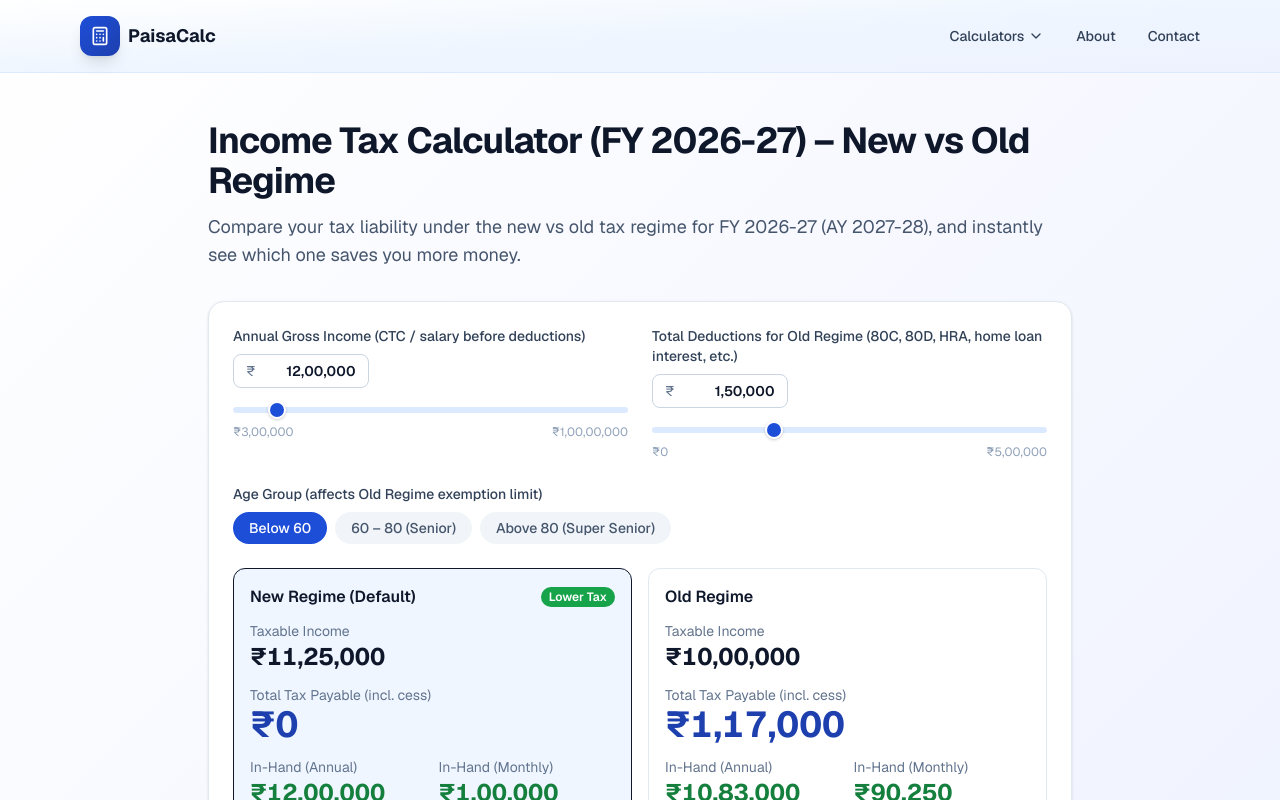
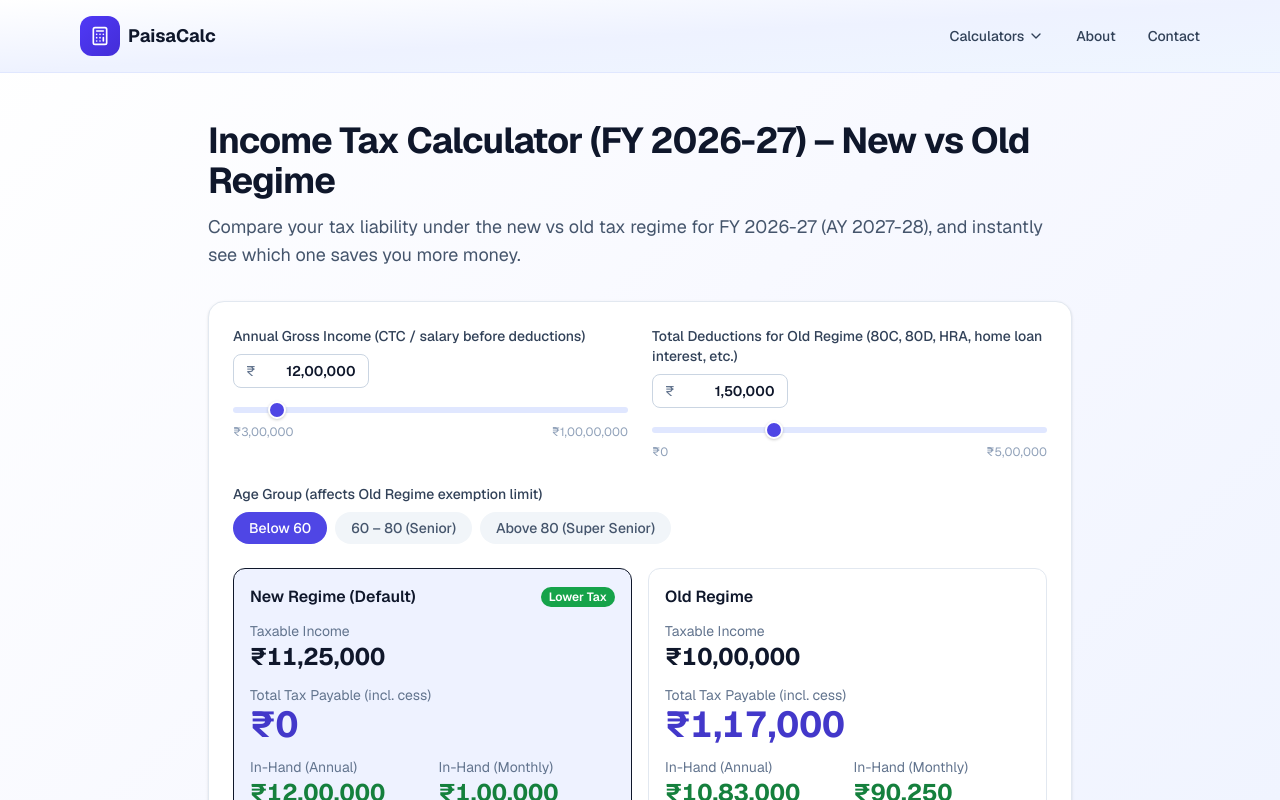
Before and after one commit to ganeshmeena77-gif/paisacalc, a Next.js app: page /income-tax-calculator in a window 1280 px wide. Shown: the top 800 px of the page. Built offline with nearby package versions, Linux system fonts and the light colour scheme.

Commit message:
Apply Deep Indigo + Teal color scheme for modern premium design

```diff
--- a/app/globals.css
+++ b/app/globals.css
@@ -5,17 +5,17 @@
   --background: #ffffff;
   --foreground: #0f172a;
 
-  --color-brand-50: #eff6ff;
-  --color-brand-100: #dbeafe;
-  --color-brand-200: #bfdbfe;
-  --color-brand-500: #2563eb;
-  --color-brand-600: #1d4ed8;
-  --color-brand-700: #1e40af;
-  --color-brand-900: #1e3a8a;
+  --color-brand-50: #eef2ff;
+  --color-brand-100: #e0e7ff;
+  --color-brand-200: #c7d2fe;
+  --color-brand-500: #6366f1;
+  --color-brand-600: #4f46e5;
+  --color-brand-700: #4338ca;
+  --color-brand-900: #312e81;
 
-  --color-accent-50: #fdf2f8;
-  --color-accent-500: #ec4899;
-  --color-accent-600: #db2777;
+  --color-accent-50: #f0fdfa;
+  --color-accent-500: #14b8a6;
+  --color-accent-600: #0d9488;
 
   --color-positive-50: #f0fdf4;
   --color-positive-500: #16a34a;
--- a/app/layout.tsx
+++ b/app/layout.tsx
@@ -46,7 +46,7 @@ export default function RootLayout({
 }>) {
   return (
     <html lang="en" className={`${geistSans.variable} ${geistMono.variable} h-full antialiased`}>
-      <body className="flex min-h-full flex-col bg-gradient-to-br from-white via-blue-50 to-indigo-50 text-slate-900">
+      <body className="flex min-h-full flex-col bg-gradient-to-br from-white via-indigo-50 to-blue-50 text-slate-900">
         <Header />
         <main className="flex-1">{children}</main>
         <Footer />
--- a/components/CalculatorGrid.tsx
+++ b/components/CalculatorGrid.tsx
@@ -51,16 +51,16 @@ function CalculatorCardGrid({ items }: { items: CalculatorMeta[] }) {
           <Link
             key={c.slug}
             href={`/${c.slug}`}
-            className="group relative overflow-hidden flex flex-col rounded-2xl border border-slate-100 bg-white/70 backdrop-blur p-6 shadow-sm transition-all duration-300 hover:-translate-y-1 hover:border-brand-200 hover:shadow-xl hover:bg-white"
+            className="group relative overflow-hidden flex flex-col rounded-2xl border border-slate-100 bg-white/70 backdrop-blur p-6 shadow-sm transition-all duration-300 hover:-translate-y-1 hover:border-indigo-200 hover:shadow-xl hover:bg-white"
           >
             {/* Gradient background on hover */}
-            <div className="absolute inset-0 bg-gradient-to-br from-brand-50 to-transparent opacity-0 transition-opacity duration-300 group-hover:opacity-100"></div>
+            <div className="absolute inset-0 bg-gradient-to-br from-indigo-50 to-transparent opacity-0 transition-opacity duration-300 group-hover:opacity-100"></div>
 
             <div className="relative z-10">
-              <span className="mb-4 flex h-12 w-12 items-center justify-center rounded-xl bg-gradient-to-br from-brand-50 to-blue-50 text-brand-600 transition-all duration-300 group-hover:bg-gradient-to-br group-hover:from-brand-500 group-hover:to-brand-600 group-hover:text-white group-hover:shadow-lg">
+              <span className="mb-4 flex h-12 w-12 items-center justify-center rounded-xl bg-gradient-to-br from-indigo-50 to-teal-50 text-indigo-600 transition-all duration-300 group-hover:bg-gradient-to-br group-hover:from-indigo-500 group-hover:to-indigo-600 group-hover:text-white group-hover:shadow-lg">
                 <Icon className="h-6 w-6" />
               </span>
-              <h3 className="font-semibold text-slate-900 group-hover:text-brand-600 transition-colors">{c.shortTitle}</h3>
+              <h3 className="font-semibold text-slate-900 group-hover:text-indigo-600 transition-colors">{c.shortTitle}</h3>
               <p className="mt-2 line-clamp-2 text-sm text-slate-600 group-hover:text-slate-700 transition-colors">{c.description}</p>
             </div>
           </Link>
--- a/components/Footer.tsx
+++ b/components/Footer.tsx
@@ -6,12 +6,12 @@ const categories = Array.from(new Set(calculators.map((c) => c.category)));
 
 export default function Footer() {
   return (
-    <footer className="border-t border-slate-200 bg-gradient-to-b from-slate-50 to-slate-100">
+    <footer className="border-t border-slate-200 bg-gradient-to-b from-indigo-50 to-indigo-100">
       <div className="mx-auto max-w-6xl px-4 py-14">
         <div className="grid grid-cols-2 gap-8 sm:grid-cols-3 md:grid-cols-5">
           <div className="col-span-2 sm:col-span-3 md:col-span-1">
-            <Link href="/" className="flex items-center gap-2 text-base font-bold text-slate-900 hover:text-brand-600 transition-colors">
-              <span className="flex h-9 w-9 items-center justify-center rounded-lg bg-gradient-to-br from-brand-600 to-brand-700 text-white shadow-md">
+            <Link href="/" className="flex items-center gap-2 text-base font-bold text-slate-900 hover:text-indigo-600 transition-colors">
+              <span className="flex h-9 w-9 items-center justify-center rounded-lg bg-gradient-to-br from-indigo-600 to-indigo-700 text-white shadow-md">
                 <Calculator className="h-4 w-4" />
               </span>
               {SITE_NAME}
@@ -32,7 +32,7 @@ export default function Footer() {
                   .filter((c) => c.category === category)
                   .map((c) => (
                     <li key={c.slug}>
-                      <Link href={`/${c.slug}`} className="text-sm text-slate-600 hover:text-brand-600 hover:font-medium transition-colors">
+                      <Link href={`/${c.slug}`} className="text-sm text-slate-600 hover:text-indigo-600 hover:font-medium transition-colors">
                         {c.shortTitle}
                       </Link>
                     </li>
@@ -45,9 +45,9 @@ export default function Footer() {
         <div className="mt-12 flex flex-col gap-4 border-t border-slate-300 pt-8 text-sm text-slate-600 sm:flex-row sm:items-center sm:justify-between">
           <p className="font-medium">&copy; {new Date().getFullYear()} {SITE_NAME}. All rights reserved.</p>
           <div className="flex flex-wrap gap-x-6 gap-y-2">
-            <Link href="/about" className="hover:text-brand-600 hover:font-medium transition-colors">About</Link>
-            <Link href="/contact" className="hover:text-brand-600 hover:font-medium transition-colors">Contact</Link>
-            <Link href="/privacy-policy" className="hover:text-brand-600 hover:font-medium transition-colors">Privacy Policy</Link>
+            <Link href="/about" className="hover:text-indigo-600 hover:font-medium transition-colors">About</Link>
+            <Link href="/contact" className="hover:text-indigo-600 hover:font-medium transition-colors">Contact</Link>
+            <Link href="/privacy-policy" className="hover:text-indigo-600 hover:font-medium transition-colors">Privacy Policy</Link>
             <Link href="/disclaimer" className="hover:text-brand-600">Disclaimer</Link>
           </div>
         </div>
--- a/components/Header.tsx
+++ b/components/Header.tsx
@@ -12,10 +12,10 @@ export default function Header() {
   const [calcMenuOpen, setCalcMenuOpen] = useState(false);
 
   return (
-    <header className="sticky top-0 z-50 border-b border-blue-100 bg-gradient-to-br from-white via-blue-50 to-indigo-50 backdrop-blur">
+    <header className="sticky top-0 z-50 border-b border-indigo-100 bg-gradient-to-br from-white via-indigo-50 to-blue-50 backdrop-blur">
       <div className="mx-auto flex max-w-6xl items-center justify-between px-4 py-4">
-        <Link href="/" className="flex items-center gap-2 text-lg font-bold text-slate-900 hover:text-brand-600 transition-colors">
-          <span className="flex h-10 w-10 items-center justify-center rounded-xl bg-gradient-to-br from-brand-600 to-brand-700 text-white shadow-lg">
+        <Link href="/" className="flex items-center gap-2 text-lg font-bold text-slate-900 hover:text-indigo-600 transition-colors\">
+          <span className="flex h-10 w-10 items-center justify-center rounded-xl bg-gradient-to-br from-indigo-600 to-indigo-700 text-white shadow-lg\">
             <Calculator className="h-5 w-5" />
           </span>
           {SITE_NAME}
@@ -28,13 +28,13 @@ export default function Header() {
             onMouseEnter={() => setCalcMenuOpen(true)}
             onMouseLeave={() => setCalcMenuOpen(false)}
           >
-            <button className="flex items-center gap-1 text-sm font-medium text-slate-700 hover:text-brand-600 transition-colors">
+            <button className="flex items-center gap-1 text-sm font-medium text-slate-700 hover:text-indigo-600 transition-colors">
               Calculators
               <ChevronDown className="h-4 w-4" />
             </button>
             {calcMenuOpen && (
               <div className="absolute left-1/2 top-full w-[640px] -translate-x-1/2 pt-3">
-                <div className="grid grid-cols-2 gap-x-8 gap-y-4 rounded-2xl border border-blue-100 bg-white/95 p-6 shadow-2xl backdrop-blur">
+                <div className="grid grid-cols-2 gap-x-8 gap-y-4 rounded-2xl border border-indigo-100 bg-white/95 p-6 shadow-2xl backdrop-blur">
                   {categories.map((category) => (
                     <div key={category}>
                       <p className="mb-2 text-xs font-semibold uppercase tracking-wide text-slate-400">
@@ -47,7 +47,7 @@ export default function Header() {
                             <li key={c.slug}>
                               <Link
                                 href={`/${c.slug}`}
-                                className="text-sm text-slate-700 hover:text-brand-600 hover:font-medium transition-colors"
+                                className="text-sm text-slate-700 hover:text-indigo-600 hover:font-medium transition-colors"
                               >
                                 {c.shortTitle}
                               </Link>
@@ -60,10 +60,10 @@ export default function Header() {
               </div>
             )}
           </div>
-          <Link href="/about" className="text-sm font-medium text-slate-700 hover:text-brand-600 transition-colors">
+          <Link href="/about" className="text-sm font-medium text-slate-700 hover:text-indigo-600 transition-colors">
             About
           </Link>
-          <Link href="/contact" className="text-sm font-medium text-slate-700 hover:text-brand-600 transition-colors">
+          <Link href="/contact" className="text-sm font-medium text-slate-700 hover:text-indigo-600 transition-colors">
             Contact
           </Link>
         </nav>
@@ -80,7 +80,7 @@ export default function Header() {
 
       {/* Mobile menu */}
       {mobileOpen && (
-        <div className="border-t border-blue-100 bg-white/95 md:hidden">
+          <div className="border-t border-indigo-100 bg-white/95 md:hidden">
           <div className="max-h-[70vh] overflow-y-auto px-4 py-4">
             {categories.map((category) => (
               <div key={category} className="mb-4">
@@ -94,7 +94,7 @@ export default function Header() {
                       <li key={c.slug}>
                         <Link
                           href={`/${c.slug}`}
-                          className="block text-sm text-slate-700 hover:text-brand-600 hover:font-medium transition-colors"
+                          className="block text-sm text-slate-700 hover:text-indigo-600 hover:font-medium transition-colors"
                           onClick={() => setMobileOpen(false)}
                         >
                           {c.shortTitle}
@@ -104,11 +104,11 @@ export default function Header() {
                 </ul>
               </div>
             ))}
-            <div className="flex gap-4 border-t border-blue-100 pt-4 text-sm font-medium text-slate-700">
-              <Link href="/about" className="hover:text-brand-600 transition-colors" onClick={() => setMobileOpen(false)}>
+            <div className="flex gap-4 border-t border-indigo-100 pt-4 text-sm font-medium text-slate-700">
+              <Link href="/about" className="hover:text-indigo-600 transition-colors" onClick={() => setMobileOpen(false)}>
                 About
               </Link>
-              <Link href="/contact" className="hover:text-brand-600 transition-colors" onClick={() => setMobileOpen(false)}>
+              <Link href="/contact" className="hover:text-indigo-600 transition-colors" onClick={() => setMobileOpen(false)}>
                 Contact
               </Link>
             </div>
```
Also changed, not shown: app/page.tsx (+6 -6 lines).
